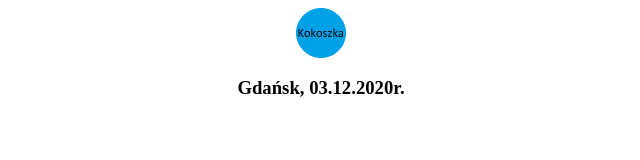
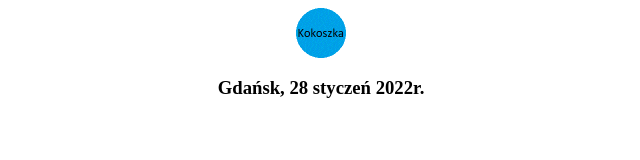
Before and after one commit to KonradDzioba/zadanie12, a plain HTML site: page logo_dzioba.html in a window 1280 px wide. Shown: the full height of the page, 319-959 px from the left. Drawn offline with Linux system fonts and the light colour scheme.

Commit message:
Update and rename logo_kokoszka.html to logo_dzioba.html

```diff
--- a/logo_kokoszka.html
+++ b/logo_dzioba.html
@@ -2,10 +2,10 @@
 	<html lang="pl-PL">
 		<head>
 			<meta charset="utf-8">
-			<title> Kokoszka</title>
+			<title> Dzioba </title>
 		</head>
 		<body>
 			<center><IMG SRC="logo.png" ALIGN=center BORDER=0 WIDTH=50 HEIGHT=50 ALT="logo_kokoszka"></center>
-			<h3><center>Gdańsk, 03.12.2020r.</center></h3>
+			<h3><center>Gdańsk, 28 styczeń 2022r.</center></h3>
 		</body>
 	</html>
```
